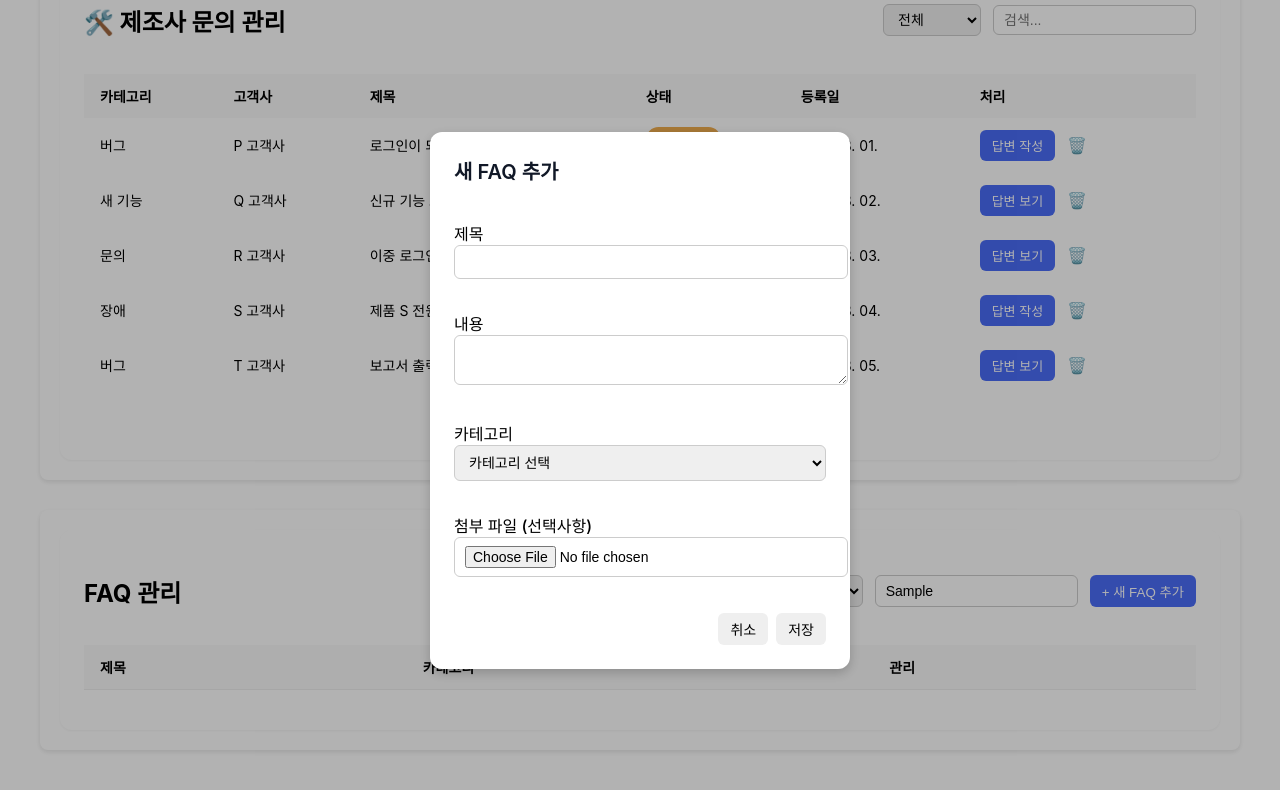
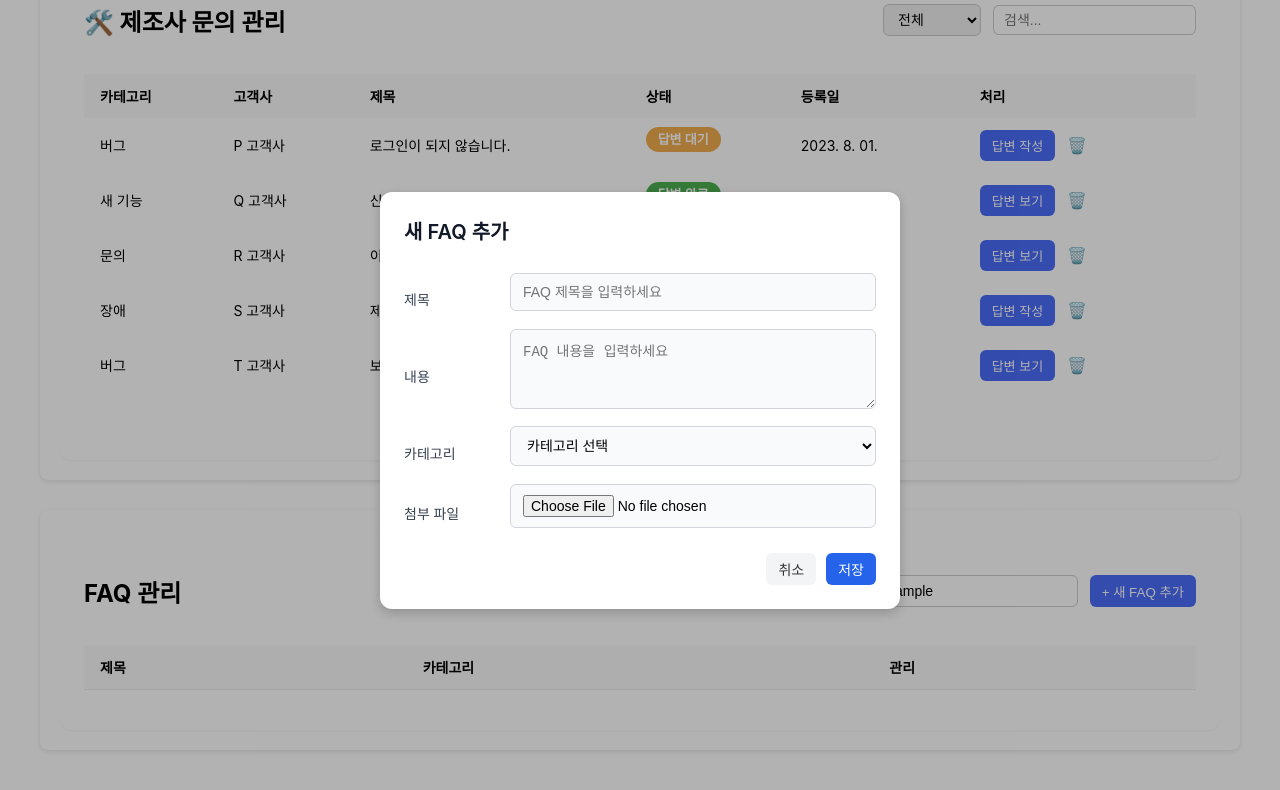
Before and after one commit to CookKMS/Cook_KMS_FrontEnd, a React (Create React App) app: page /admin in a window 1280 px wide. Both pictures are taken after typing "Sample" into the empty fields and a click on the button "+ 새 FAQ 추가". Shown: the part 839-1629 px from the top of the page. Built offline with nearby package versions, Linux system fonts and the light colour scheme.

Commit message:
.Feat/ FAQ 관리자 페이지 모달 디자인 수정

```diff
--- a/src/pages/admin/components/FaqTable.js
+++ b/src/pages/admin/components/FaqTable.js
@@ -1,5 +1,3 @@
-// src/pages/Admin/components/FaqTable.js
-
 import React, { useState } from 'react';
 import '../../../styles/Admin/FaqTable.css';
 import { faqData } from '../../../data/faqData'; // ✅ 개발 초기 더미 데이터
@@ -104,14 +102,8 @@ export default function FaqTable() {
               <td>{faq.question}</td>
               <td>{faq.category}</td>
               <td>
-                <button
-                  className="icon-btn"
-                  onClick={() => { setModalType('edit'); setCurrentFaq(faq); }}
-                >✏️</button>
-                <button
-                  className="icon-btn"
-                  onClick={() => { setModalType('delete'); setCurrentFaq(faq); }}
-                >🗑️</button>
+                <button className="icon-btn" onClick={() => { setModalType('edit'); setCurrentFaq(faq); }}>✏️</button>
+                <button className="icon-btn" onClick={() => { setModalType('delete'); setCurrentFaq(faq); }}>🗑️</button>
               </td>
             </tr>
           ))}
@@ -121,11 +113,7 @@ export default function FaqTable() {
       {/* 🔹 페이지네이션 */}
       <div className="pagination">
         {Array.from({ length: totalPages }).map((_, i) => (
-          <button
-            key={i}
-            className={currentPage === i + 1 ? 'active' : ''}
-            onClick={() => setCurrentPage(i + 1)}
-          >
+          <button key={i} className={currentPage === i + 1 ? 'active' : ''} onClick={() => setCurrentPage(i + 1)}>
             {i + 1}
           </button>
         ))}
@@ -137,29 +125,45 @@ export default function FaqTable() {
           <form className="modal" onClick={(e) => e.stopPropagation()} onSubmit={handleSave}>
             <h3>{modalType === 'add' ? '새 FAQ 추가' : 'FAQ 수정'}</h3>
 
-            <label>
-              제목
-              <input name="question" defaultValue={currentFaq?.question || ''} required />
-            </label>
-            <label>
-              내용
-              <textarea name="answer" defaultValue={currentFaq?.answer || ''} required />
-            </label>
-            <label>
-              카테고리
-              <select name="category" defaultValue={currentFaq?.category || ''} required>
-                <option value="">카테고리 선택</option>
-                {categories.slice(1).map(c => <option key={c}>{c}</option>)}
-              </select>
-            </label>
-            <label>
-              첨부 파일 (선택사항)
-              <input type="file" accept=".pdf,.jpg,.jpeg" onChange={(e) => setFile(e.target.files[0])} />
-            </label>
+            <div className="modal-row">
+              <label>제목</label>
+              <div className="input-area">
+                <input name="question" defaultValue={currentFaq?.question || ''} placeholder="FAQ 제목을 입력하세요" required />
+              </div>
+            </div>
+
+            <div className="modal-row">
+              <label>내용</label>
+              <div className="input-area">
+                <textarea name="answer" defaultValue={currentFaq?.answer || ''} placeholder="FAQ 내용을 입력하세요" required />
+              </div>
+            </div>
+
+            <div className="modal-row">
+              <label>카테고리</label>
+              <div className="input-area">
+                <select name="category" defaultValue={currentFaq?.category || ''} required>
+                  <option value="">카테고리 선택</option>
+                  {categories.slice(1).map(c => <option key={c}>{c}</option>)}
+                </select>
+              </div>
+            </div>
+
+            <div className="modal-row">
+              <label>첨부 파일</label>
+              <div className="input-area">
+                <input type="file" accept=".pdf,.jpg,.jpeg" onChange={(e) => setFile(e.target.files[0])} />
+                {currentFaq?.file && (
+                  <div className="file-preview">
+                    첨부 파일: {currentFaq.file}
+                  </div>
+                )}
+              </div>
+            </div>
 
             <div className="modal-actions">
-              <button type="button" onClick={() => setModalType(null)}>취소</button>
-              <button type="submit">저장</button>
+              <button type="button" className="cancel" onClick={() => setModalType(null)}>취소</button>
+              <button type="submit" className="primary">저장</button>
             </div>
           </form>
         </div>
@@ -172,7 +176,7 @@ export default function FaqTable() {
             <h3>삭제 확인</h3>
             <p>정말로 <strong>"{currentFaq.question}"</strong> FAQ를 삭제하시겠습니까?</p>
             <div className="modal-actions">
-              <button onClick={() => setModalType(null)}>취소</button>
+              <button className="cancel" onClick={() => setModalType(null)}>취소</button>
               <button className="danger" onClick={handleDelete}>삭제</button>
             </div>
           </div>
--- a/src/styles/Admin/FaqTable.css
+++ b/src/styles/Admin/FaqTable.css
@@ -98,69 +98,50 @@
   background-color: #5c6ed4;
 }
 
+/* ✅ 모달 공통 */
 .modal-backdrop {
   position: fixed;
-  top: 0;
-  left: 0;
-  width: 100%;
-  height: 100%;
+  inset: 0;
   background: rgba(0, 0, 0, 0.3);
   display: flex;
   justify-content: center;
   align-items: center;
   z-index: 1000;
+  overflow: hidden;
 }
 
 .modal {
   background: white;
   padding: 24px;
   border-radius: 12px;
-  width: 420px;
+  width: 100%;
+  max-width: 520px;
   box-shadow: 0 4px 12px rgba(0, 0, 0, 0.2);
+  box-sizing: border-box;
+  display: flex;
+  flex-direction: column;
+  gap: 14px;
 }
 
 .modal h3 {
-  margin-top: 0;
+  margin: 0 0 10px;
+  font-size: 20px;
 }
 
-.modal label {
-  display: block;
-  margin: 12px 0 6px;
+/* ✅ 2열 정렬용 레이아웃 */
+.modal-row {
+  display: flex;
+  align-items: center;
+  gap: 16px;
+}
+
+.modal-row label {
+  width: 90px;
   font-weight: 500;
 }
 
-.modal input,
-.modal textarea,
-.modal select {
-  width: 100%;
-  padding: 8px 10px;
-  font-size: 14px;
-  border-radius: 6px;
-  border: 1px solid #ccc;
-}
-
-.modal textarea {
-  resize: vertical;
-}
-
-.modal-actions {
-  display: flex;
-  justify-content: flex-end;
-  gap: 8px;
-  margin-top: 16px;
-}
-
-.modal-actions .danger {
-  background: #e53935;
-  color: white;
-}
-
-.modal-actions button {
-  padding: 6px 12px;
-  border: none;
-  border-radius: 6px;
-  font-weight: 500;
-  cursor: pointer;
+.input-area {
+  flex: 1;
 }
 
 .file-hint {
@@ -168,3 +149,63 @@
   color: #999;
   margin-top: 4px;
 }
+
+
+.input-area input,
+.input-area select,
+.input-area textarea {
+  width: 100%;
+  padding: 8px 10px;
+  font-size: 14px;
+  border-radius: 6px;
+  border: 1px solid #ccc;
+  box-sizing: border-box;
+}
+
+.input-area textarea {
+  resize: vertical;
+  min-height: 100px;
+}
+
+.file-preview {
+  font-size: 13px;
+  margin-top: 6px;
+  color: #555;
+  word-break: break-word;
+}
+
+.file-hint {
+  font-size: 12px;
+  color: #777;
+  margin-top: 4px;
+}
+
+.modal-actions {
+  display: flex;
+  justify-content: flex-end;
+  gap: 10px;
+  margin-top: 10px;
+}
+
+.modal-actions button {
+  padding: 6px 12px;
+  border-radius: 6px;
+  border: none;
+  cursor: pointer;
+  font-weight: 500;
+}
+
+.modal-actions .cancel {
+  background: #f3f4f6;
+  color: #333;
+}
+
+.modal-actions .primary {
+  background-color: #2563eb;
+  color: white;
+}
+
+.modal-actions .danger {
+  background-color: #e53935;
+  color: white;
+}
```
